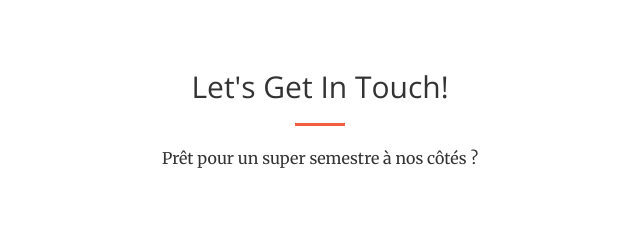
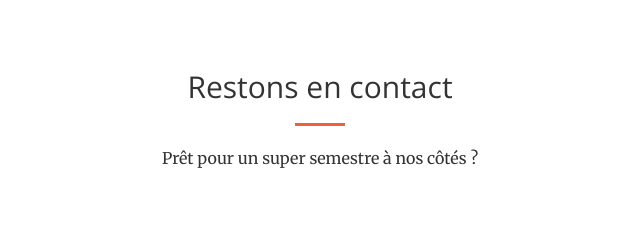
Before and after one commit to alexlosito/alexlosito.github.io, a website: page index.html in a window 1280 px wide. Shown: the part 1248-1477 px from the top of the page, 320-960 px from the left. Drawn offline with nearby package versions, Linux system fonts and the light colour scheme.

Commit message:
Update index.html

```diff
--- a/index.html
+++ b/index.html
@@ -95,7 +95,7 @@
         <div class="container">
             <div class="row">
                 <div class="col-lg-8 col-lg-offset-2 text-center">
-                    <h2 class="section-heading">Let's Get In Touch!</h2>
+                    <h2 class="section-heading">Restons en contact</h2>
                     <hr class="primary">
                     <p>Prêt pour un super semestre à nos côtés ?</p>
                 </div>
```
